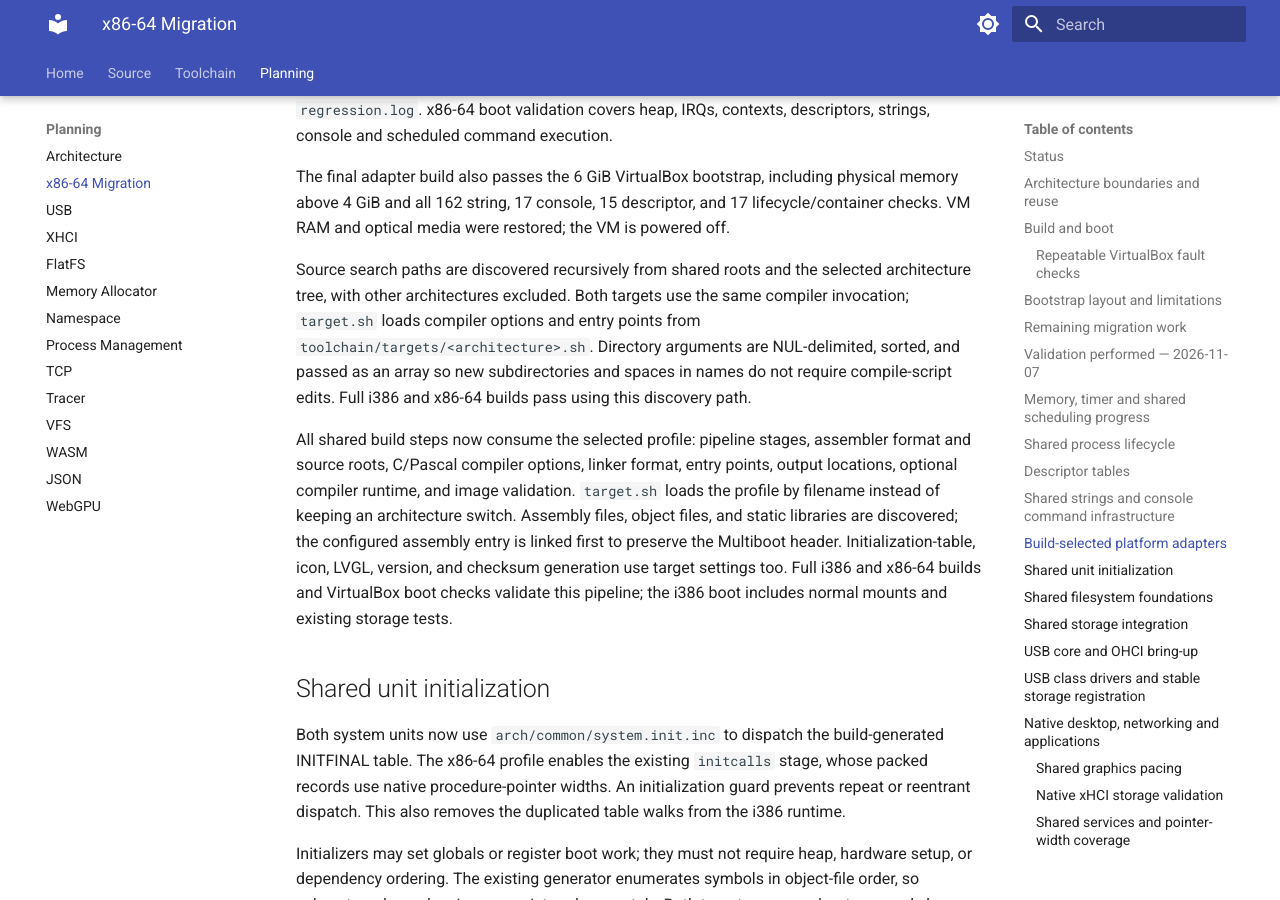
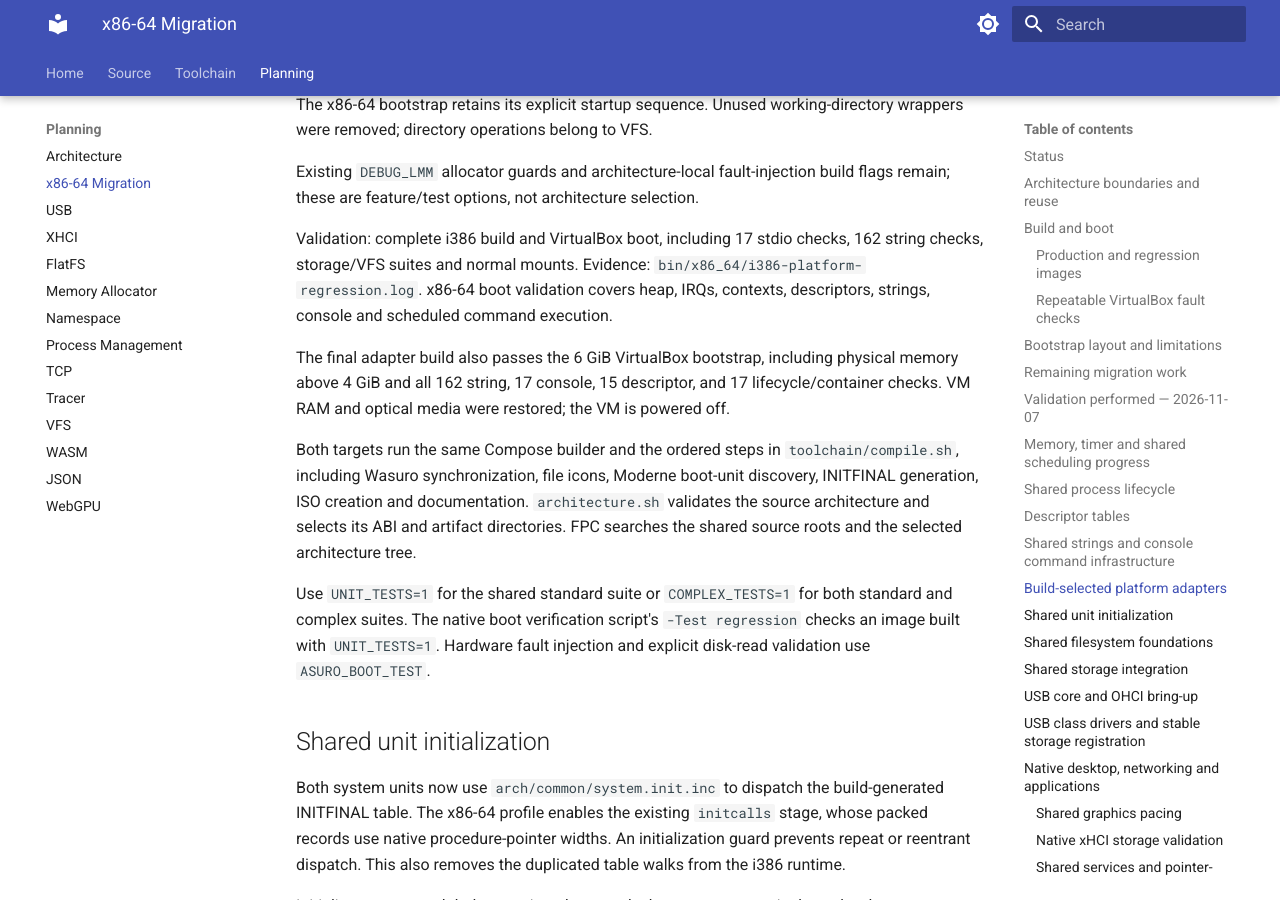
Before and after one commit to t3hn3rd/Asuro, an MkDocs documentation site: the page built from doc/planning/x86_64.md, in a window 1280 px wide and 900 px high, scrolled down 8638 px. Built offline with MkDocs 1.6.1 and Material for MkDocs 9.7.7, drawn with Linux system fonts in a browser that asks for light colours; some of the changed text lies outside the part shown.

Commit message:
Gate native boot regressions on UNIT_TESTS and serialize test results

```diff
--- a/doc/planning/x86_64.md
+++ b/doc/planning/x86_64.md
@@ -25,7 +25,7 @@ The compiler-required `system.pas` retains its special name.
   formatting, supplied with a character sink by `arch.x86_64.debug`.
 - `src/arch/common/system.types.inc`: shared scalar/compiler definitions extracted
   from the existing system unit; native widths follow the selected CPU target.
-- `toolchain/target.sh`: target selection shared by the existing build steps.
+- `toolchain/architecture.sh`: target selection shared by the existing build steps.
 - `toolchain/x86_64/linker.script`: bootstrap address layout.
 
 Do not copy the i386 kernel, drivers, heap, scheduler policy, or runtime wholesale.
@@ -78,6 +78,10 @@ An early single `C` means CPUID/long-mode support is unavailable; `B` means an
 invalid Multiboot magic value. The Pascal checks validate the handoff magic,
 a non-null info pointer, native/fixed type widths, wide arithmetic, and EFER.LMA.
 
+### Production and regression images
+
+The default native image checks the Multiboot handoff, long mode and native type widths, then starts the kernel services and desktop. Build with `UNIT_TESTS=1` and run `test_boot.ps1 -Test regression` for the subsystem regression suites. The storage and fault profiles also execute those suites. The serial test summaries below are from validation images.
+
 ### Repeatable VirtualBox fault checks
 
 The default build runs two returning self-tests. `INT3` verifies the saved frame,
@@ -144,7 +148,7 @@ Rebuild without `ASURO_BOOT_TEST` after testing to restore the normal image.
 
 | Area | Existing assumptions / next work |
 |---|---|
-| Runtime | Keep compiler metadata shared; initialization dispatch is shared; implement further x86-64 helpers as consumers are ported. |
+| Runtime | Both targets share the compilerproc interface. Native arithmetic, rounding and nonlocal jumps use the AMD64 ABI. Pascal raise and reraise halt the kernel. |
 | Common kernel entry | `src/asuro.pas` currently imports x86 units; separate common boot sequencing from architecture setup before sharing full initialization. |
 | Exceptions | IDT/TSS, IST stacks, normalized frames, diagnostics, and tested `iretq` paths are implemented. QEMU injection verified NMI on IST2 and machine check on IST3. User transitions and general IRQ dispatch remain. |
 | ABI | Bootstrap interrupt alignment and x87/SSE preservation are tested. Audit red-zone assumptions for each added compiler/library and extend preservation before enabling AVX or lazy-FPU switching. |
@@ -347,23 +351,17 @@ physical memory above 4 GiB and all 162 string, 17 console, 15 descriptor,
 and 17 lifecycle/container checks. VM RAM and optical media were restored;
 the VM is powered off.
 
-Source search paths are discovered recursively from shared roots and the selected
-architecture tree, with other architectures excluded. Both targets use the same
-compiler invocation; `target.sh` loads compiler options and entry points from
-`toolchain/targets/<architecture>.sh`.
-Directory arguments are NUL-delimited, sorted, and passed as an array so new
-subdirectories and spaces in names do not require compile-script edits. Full
-i386 and x86-64 builds pass using this discovery path.
+Both targets run the same Compose builder and the ordered steps in
+`toolchain/compile.sh`, including Wasuro synchronization, file icons, Moderne
+boot-unit discovery, INITFINAL generation, ISO creation and documentation.
+`architecture.sh` validates the source architecture and selects its ABI and
+artifact directories. FPC searches the shared source roots and the selected
+architecture tree.
 
-All shared build steps now consume the selected profile: pipeline stages,
-assembler format and source roots, C/Pascal compiler options, linker format,
-entry points, output locations, optional compiler runtime, and image validation.
-`target.sh` loads the profile by filename instead of keeping an architecture
-switch. Assembly files, object files, and static libraries are discovered;
-the configured assembly entry is linked first to preserve the Multiboot header.
-Initialization-table, icon, LVGL, version, and checksum generation use target
-settings too. Full i386 and x86-64 builds and VirtualBox boot checks validate
-this pipeline; the i386 boot includes normal mounts and existing storage tests.
+Use `UNIT_TESTS=1` for the shared standard suite or `COMPLEX_TESTS=1` for both
+standard and complex suites. The native boot verification script's
+`-Test regression` checks an image built with `UNIT_TESTS=1`.
+Hardware fault injection and explicit disk-read validation use `ASURO_BOOT_TEST`.
 
 ## Shared unit initialization
 
```
Also changed, not shown: other parts of doc/planning/x86_64.md (+1 -1 lines), src/arch/x86_64/regression.compiler-abi.inc (added, +48 -0 lines), 9 other files.
